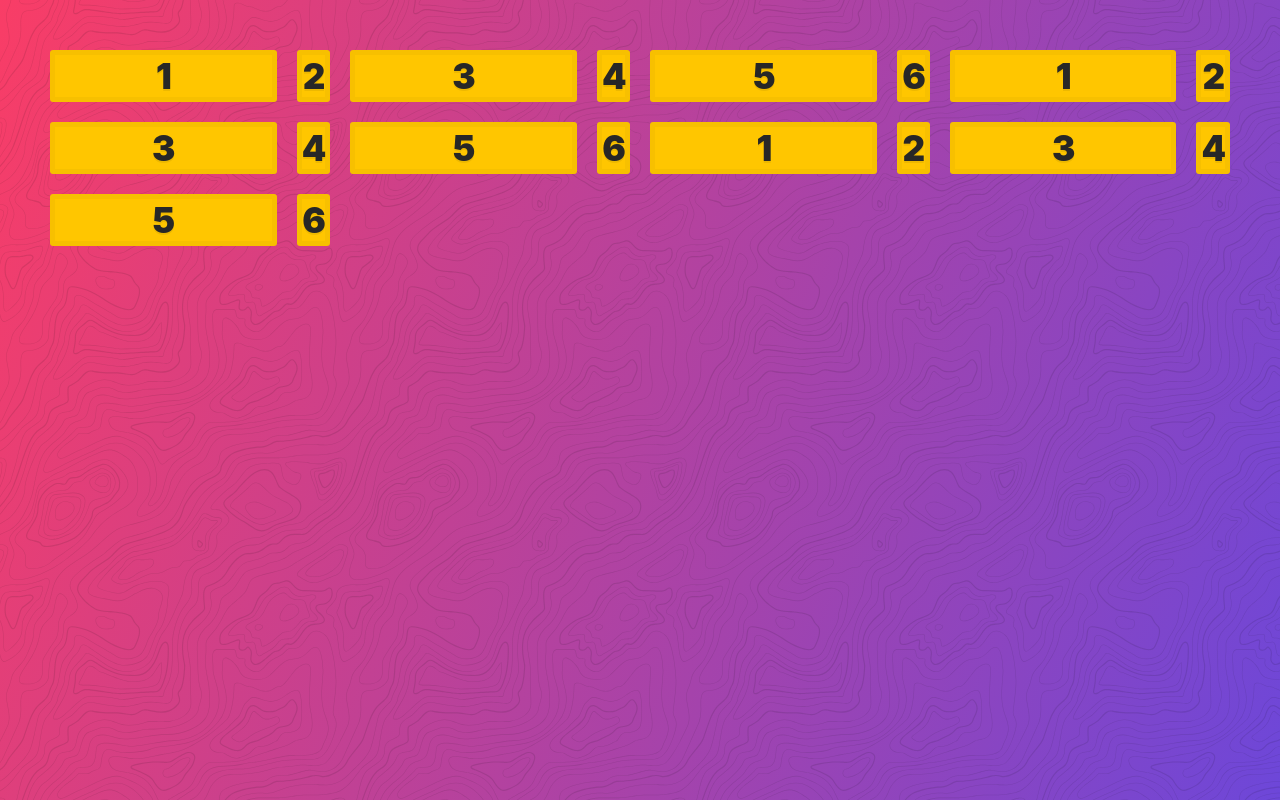
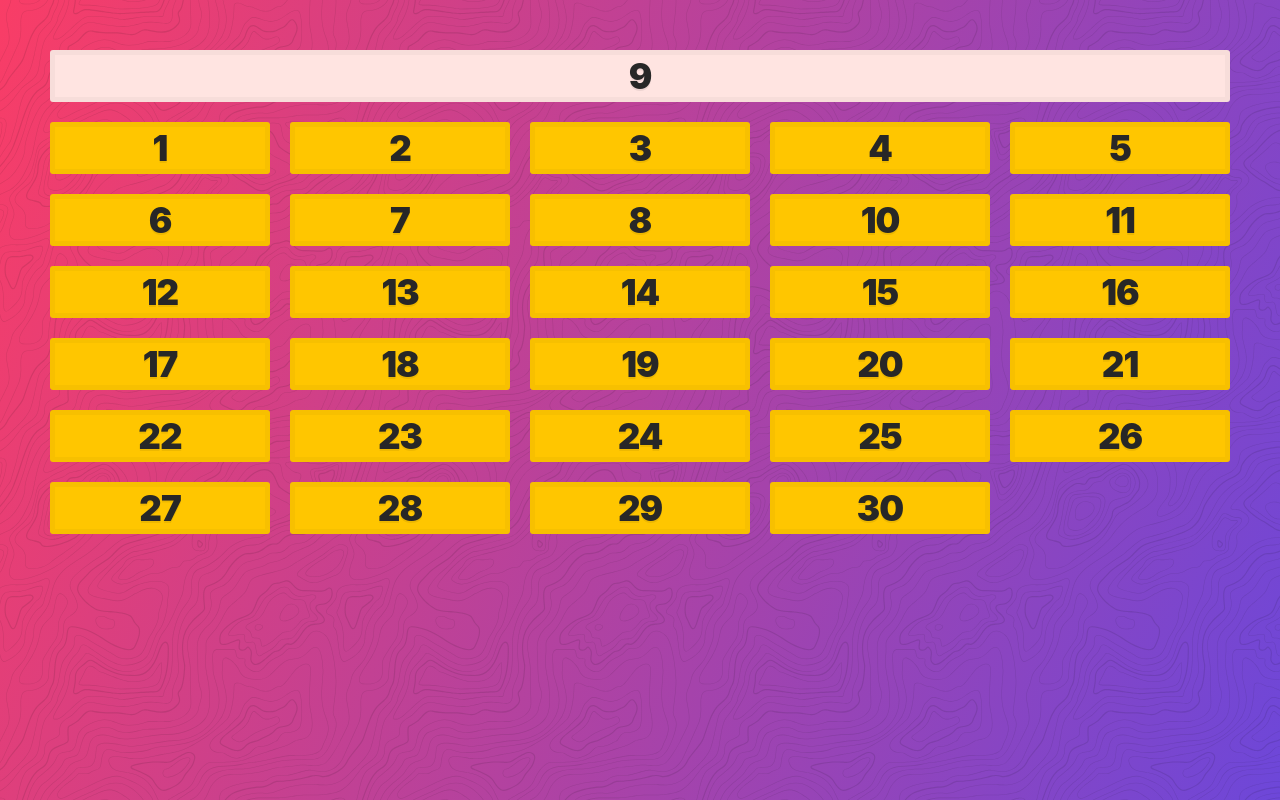
Before and after one commit to koakekuna/css-grid, a website: page index.html in a window 1280 px wide. Drawn offline with Linux system fonts and the light colour scheme.

Commit message:
complete lessons 9 - 10

```diff
--- a/index.html
+++ b/index.html
@@ -10,30 +10,48 @@
 
 <body>
   <div class="container">
-    <div class="item">1</div>
-    <div class="item">2</div>
-    <div class="item">3</div>
-    <div class="item">4</div>
-    <div class="item">5</div>
-    <div class="item">6</div>
-    <div class="item">1</div>
-    <div class="item">2</div>
-    <div class="item">3</div>
-    <div class="item">4</div>
-    <div class="item">5</div>
-    <div class="item">6</div>
-    <div class="item">1</div>
-    <div class="item">2</div>
-    <div class="item">3</div>
-    <div class="item">4</div>
-    <div class="item">5</div>
-    <div class="item">6</div>
+    <div class="item item1">1</div>
+    <div class="item item2">2</div>
+    <div class="item item3">3</div>
+    <div class="item item4">4</div>
+    <div class="item item5">5</div>
+    <div class="item item6">6</div>
+    <div class="item item7">7</div>
+    <div class="item item8">8</div>
+    <div class="item item9">9</div>
+    <div class="item item10">10</div>
+    <div class="item item11">11</div>
+    <div class="item item12">12</div>
+    <div class="item item13">13</div>
+    <div class="item item14">14</div>
+    <div class="item item15">15</div>
+    <div class="item item16">16</div>
+    <div class="item item17">17</div>
+    <div class="item item18">18</div>
+    <div class="item item19">19</div>
+    <div class="item item20">20</div>
+    <div class="item item21">21</div>
+    <div class="item item22">22</div>
+    <div class="item item23">23</div>
+    <div class="item item24">24</div>
+    <div class="item item25">25</div>
+    <div class="item item26">26</div>
+    <div class="item item27">27</div>
+    <div class="item item28">28</div>
+    <div class="item item29">29</div>
+    <div class="item item30">30</div>
   </div>
   <style>
     .container {
       display: grid;
       grid-gap: 20px;
-      grid-template-columns: repeat(4, 1fr auto);
+      grid-template-columns: repeat(5, 1fr);
+    }
+
+    .item9 {
+      background: mistyrose;
+      grid-column: 1 / -1;
+      grid-row: 1 / -1;
     }
   </style>
 </body>
```
Also changed, not shown: readme.md.
